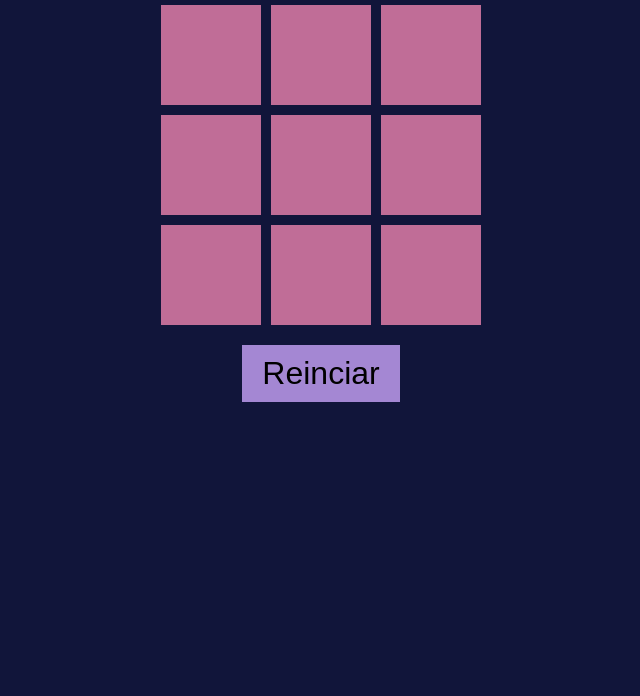
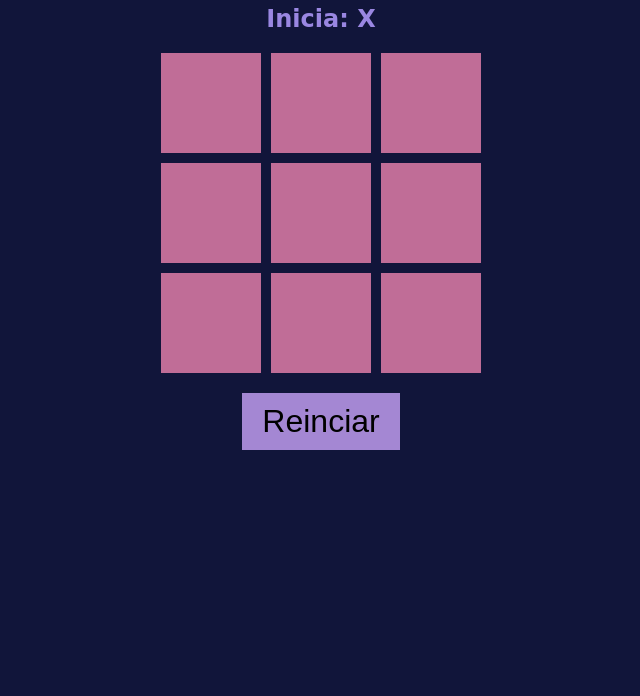
Before and after one commit to AdrjGo/TresEnRaya, a plain HTML site: page Index.html in a window 1280 px wide. Shown: the part 104-800 px from the top of the page, without its empty margins (319-959 px from the left). Drawn offline with Linux system fonts and the light colour scheme.

Commit message:
Update messages

```diff
--- a/Index.html
+++ b/Index.html
@@ -11,7 +11,7 @@
   <body>
     <main class="container">
       <h1 id="text">TRES EN RAYA</h1>
-
+      <h2 id="playerIniciaText">Inicia: </h2>
       <div id="board">
         <div class="box" id="0"></div>
         <div class="box" id="1"></div>
@@ -24,6 +24,7 @@
         <div class="box" id="8"></div>
       </div>
       <button id="restartBtn">Reinciar</button>
+      <h2 id="ganador"> </h2>
     </main>
 
     <script src="script.js"></script>
--- a/script.js
+++ b/script.js
@@ -1,10 +1,13 @@
 let playerText = document.getElementById("text");
+let playerIniciaText = document.getElementById("playerIniciaText");
+let ganadorText = document.getElementById("ganador");
 let restartBtn = document.getElementById("restartBtn");
 let boxes = Array.from(document.getElementsByClassName("box"));
 
 const O_TEXT = "O";
 const X_TEXT = "X";
-let currentPlayer = X_TEXT;
+let currentPlayer = Math.random() < 0.5 ? O_TEXT : X_TEXT;
+playerIniciaText.innerHTML = "Inicia: " + currentPlayer;
 let spaces = Array(9).fill(null);
 
 const startGame = () => {
@@ -20,7 +23,7 @@ function boxClicked(e) {
 
     const winner = playerWin();
     if (winner) {
-      playerText.innerHTML = `${currentPlayer} GANASTE!`;
+      ganadorText.innerHTML = `${currentPlayer} GANASTE!`;
       highlightWin(winner);
       return;
     }
--- a/style.css
+++ b/style.css
@@ -71,3 +71,8 @@ button:hover {
 .winning-box {
   animation: winnerHighlight 1s infinite;
 }
+
+h2 {
+  color: #9a87e2;
+  font-size: 1.5em;
+}
```
